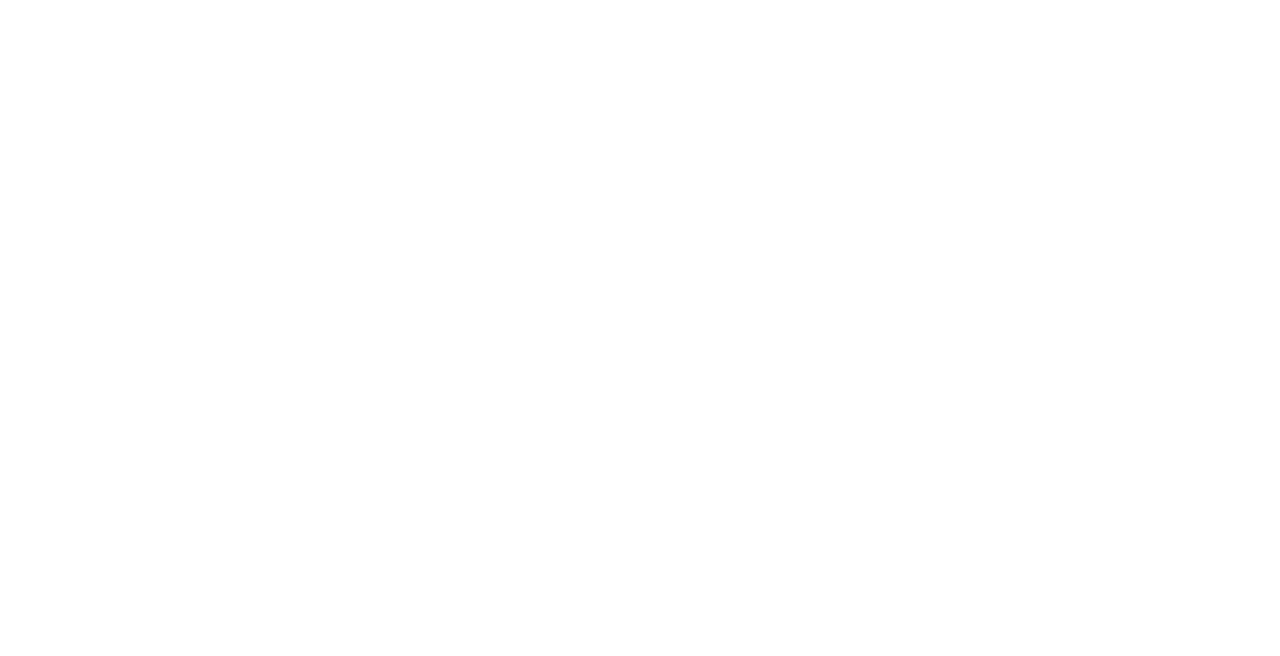
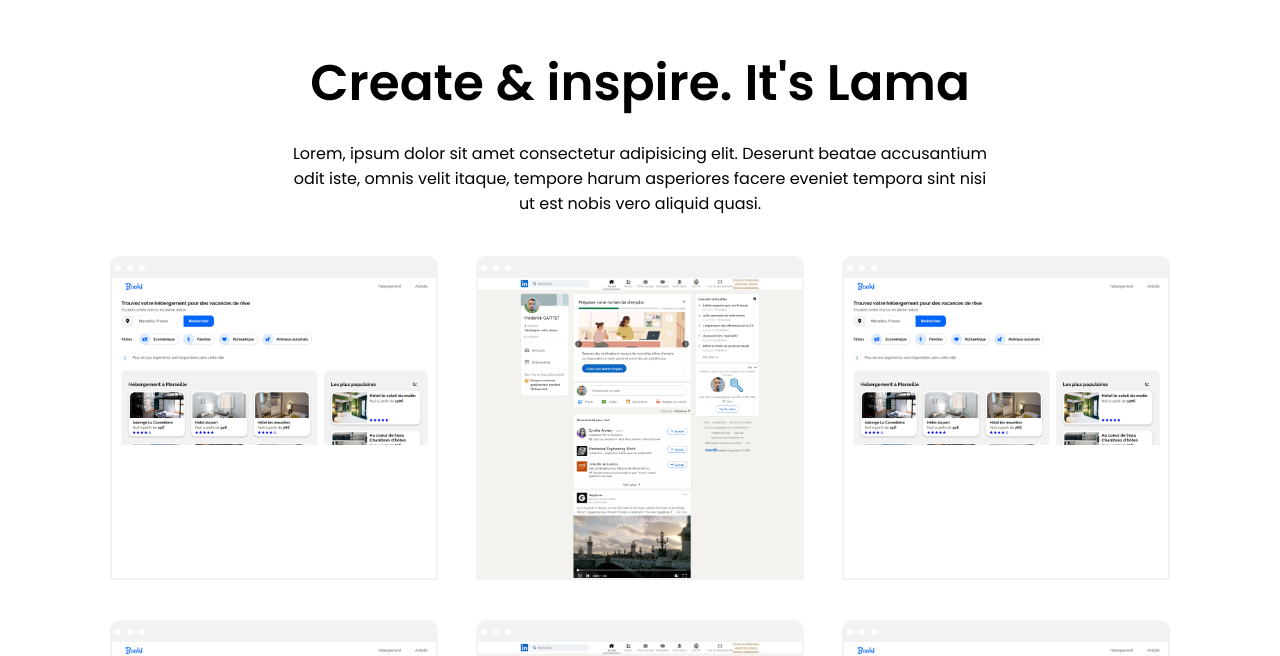
Before and after one commit to frederick486/F-Gaittet, a React (Create React App) app: page / in a window 1280 px wide. Shown: the part 1604-2260 px from the top of the page. Before the commit the page ends 1600 px from the top, so only its background shows below. Built offline with nearby package versions, Linux system fonts and the light colour scheme.

Commit message:
Ajout <Product/>, <ProductList/> & <Contact/>

```diff
--- a/src/App.jsx
+++ b/src/App.jsx
@@ -1,11 +1,15 @@
 import About from "./components/about/About";
+import Contact from "./components/contact/Contact";
 import Intro from "./components/intro/Intro"
+import ProductList from "./components/productList/ProductList";
 
 const App = () => {
   return (
     <div>
       <Intro/>
       <About/>
+      <ProductList/>
+      <Contact/>
     </div>
   );
 };
--- /dev/null
+++ b/src/components/contact/Contact.jsx
@@ -0,0 +1,53 @@
+import './contact.css'
+import Phone from '../../img/phone.png'
+import Email from '../../img/email.png'
+import Adress from '../../img/address.png'
+import { useRef } from 'react'
+
+const Contact = () => {
+    const formRef = useRef()
+
+    const handleSubmit = (e) => {
+        e.preventDefault();
+    }
+
+  return (
+    <div className='c'>
+      <div className="c-bg"></div>
+      <div className="c-wrapper">
+        <div className="c-left">
+            <h1 className="c-title">Let's discuss your project</h1>
+            <div className="c-info">
+                <div className="c-info-item">
+                    <img src={Phone} alt="" className="c-icon" />
+                    +06 12 34 56 78
+                </div>
+                <div className="c-info-item">
+                    <img src={Email} alt="" className="c-icon" />
+                    contact@gmail.com
+                </div>
+                <div className="c-info-item">
+                    <img src={Adress} alt="" className="c-icon" />
+                    12 King Street, Touterie Victoria 8520 Australia
+                </div>
+            </div>
+        </div>
+        <div className="c-right">
+            <p className="c-desc">
+                <b>What's your story?</b> Lorem ipsum dolor sit amet consectetur adipisicing elit.
+                Officia, at? Pariatur, sed sequi. Ea ducimus error sapiente at, sequi hic, voluptas
+            </p>
+            <form ref={formRef} onSubmit={handleSubmit}>
+                <input type="text" placeholder='Name' name='user_name' />
+                <input type="text" placeholder='Subject' name='user_subject' />
+                <input type="text" placeholder='Email' name='user_email' />
+                <textarea rows="5" placeholder='Message' name='message' />
+                <button>Submit</button>
+            </form>
+        </div>
+      </div>
+    </div>
+  )
+}
+
+export default Contact
--- /dev/null
+++ b/src/components/contact/contact.css
@@ -0,0 +1,81 @@
+.c{
+    height: 100vh;
+    position: relative;
+}
+
+.c-bg{
+    width: 20px;
+    height: 100%;
+    background-color: #59b256;
+    position: absolute;
+}
+
+.c-wrapper{
+    padding: 50px;
+    display: flex;
+}
+
+.c-left{
+    flex: 1;
+}
+
+.c-right{
+    flex: 1;
+    display: flex;
+    flex-direction: column;
+    align-items: center;
+    justify-content: center;
+}
+
+.c-title{
+    font-size: 60px;
+    width: 80%;
+}
+
+.c-info-item{
+    display: flex;
+    align-items: center;
+    margin: 50px 0px;
+    font-weight: 300;
+    width: 70%;
+}
+
+.c-icon{
+    width: 30px;
+    height: 30px;
+    margin-right: 20px;
+}
+
+.c-desc{
+    font-weight: 200;
+}
+
+form{
+    margin-top: 20px;
+}
+
+input{
+    width: 50%;
+    height: 50px;
+    border: none;
+    border-bottom: 1px solid black;
+    margin: 10px 0px;
+    font-size: 14px;
+    padding-left: 10px;
+}
+
+textarea{
+    width: 100%;
+    margin: 10px 0px;
+    font-size: 14px;
+    padding-left: 10px;
+}
+
+button{
+    border: none;
+    padding: 15px;
+    background-color: #59b256;
+    color: white;
+    font-weight: 500;
+    cursor: pointer;
+}
--- /dev/null
+++ b/src/components/product/Product.jsx
@@ -0,0 +1,18 @@
+import './product.css'
+
+const Product = ({img,link}) => {
+  return (
+    <div className='p'>
+      <div className="p-browser">
+        <div className="p-circle"></div>
+        <div className="p-circle"></div>
+        <div className="p-circle"></div>
+      </div>
+      <a href={link} target='_blank' rel='noreferrer'>
+        <img src={img} alt="" className="p-img" />
+      </a>
+    </div>
+  )
+}
+
+export default Product
--- /dev/null
+++ b/src/components/product/product.css
@@ -0,0 +1,34 @@
+.p{
+    width: 30%;
+    height: 40vh;
+    margin: 20px 10px;
+    border: 2px solid rgb(243, 242, 242);
+    border-radius: 10px 10px 0px 0px;
+    overflow: hidden;
+}
+
+.p-browser{
+    height: 20px;
+    background-color: rgb(243, 242, 242);
+    display: flex;
+    align-items: center;
+    position: sticky;
+    z-index: 2;
+}
+
+.p-circle{
+    width: 6px;
+    height: 6px;
+    border-radius: 50%;
+    background-color: white;
+    margin: 3px;
+}
+
+.p-img{
+    width: 100%;
+    transition: all 10s ease;
+}
+
+.p:hover .p-img{
+    transform: translateY(-100%);
+}
--- /dev/null
+++ b/src/components/productList/ProductList.jsx
@@ -0,0 +1,60 @@
+import './productList.css'
+import Product from '../product/Product'
+// import {products} from '../../data'
+
+import Booki from '../../img/Booki.png'
+import Linkedin from '../../img/linkedin-feed.png'
+
+const ProductList = () => {
+  return (
+    <div className='pl'>
+      <div className="pl-texts">
+        <h1 className='pl-title'>Create & inspire. It's Lama</h1>
+        <p className="pl-desc">
+            Lorem, ipsum dolor sit amet consectetur adipisicing elit.
+            Deserunt beatae accusantium odit iste, omnis velit itaque,
+            tempore harum asperiores facere eveniet tempora sint nisi
+            ut est nobis vero aliquid quasi.
+        </p>
+      </div>
+      <div className="pl-list">
+
+        {/* {products.map((item) => (
+          <Product
+            key={item.id}
+            img={item.img}
+            link={item.link}
+          />
+        ))} */}
+
+        <Product
+          img={Booki}
+          link='https://frederick486.github.io/Booki/'
+        />
+        <Product
+          img={Linkedin}
+          link='https://www.linkedin.com/feed/'
+        />
+        <Product
+          img={Booki}
+          link='https://frederick486.github.io/Booki/'
+        />
+        <Product
+          img={Booki}
+          link='https://frederick486.github.io/Booki/'
+        />
+        <Product
+          img={Linkedin}
+          link='https://www.linkedin.com/feed/'
+        />
+        <Product
+          img={Booki}
+          link='https://frederick486.github.io/Booki/'
+        />
+
+      </div>
+    </div>
+  )
+}
+
+export default ProductList
--- /dev/null
+++ b/src/components/productList/productList.css
@@ -0,0 +1,27 @@
+.pl{
+    padding: 50px 100px;
+    display: flex;
+    flex-direction: column;
+    align-items: center;
+    text-align: center;
+}
+
+.pl-texts{
+    width: 65%;
+}
+
+.pl-title{
+    font-size: 50px;
+    font-weight: 600;
+}
+
+.pl-desc{
+    margin: 20px 0px;
+}
+
+.pl-list{
+    width: 100%;
+    display: flex;
+    flex-wrap: wrap;
+    justify-content: space-between;
+}
--- /dev/null
+++ b/src/data.js
@@ -0,0 +1,32 @@
+export const products = [
+    {
+      id: 1,
+      img: "../../img/Booki.png",
+      link: "https://frederick486.github.io/Booki/",
+    },
+    {
+      id: 2,
+      img: "",
+      link: "http://lama.dev",
+    },
+    {
+      id: 3,
+      img: "",
+      link: "http://lama.dev",
+    },
+    {
+      id: 4,
+      img: "",
+      link: "http://lama.dev",
+    },
+    {
+      id: 5,
+      img: "",
+      link: "http://lama.dev",
+    },
+    {
+      id: 6,
+      img: "",
+      link: "http://lama.dev",
+    },
+  ];
```
Also changed, not shown: src/img/Booki.png (added), src/img/linkedin-feed.png (added).
